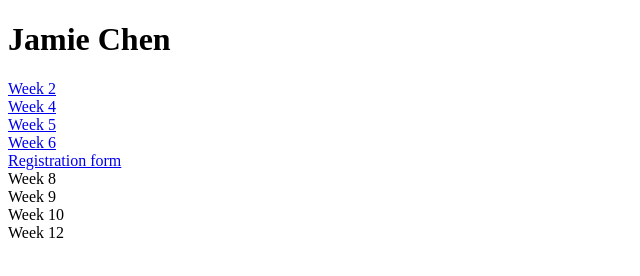
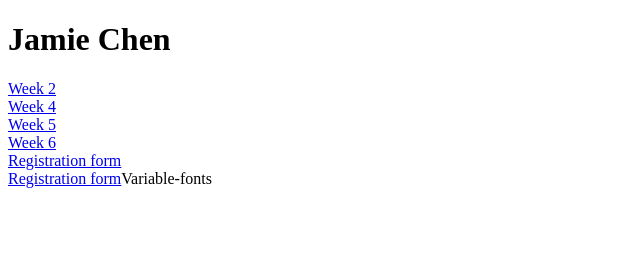
Before and after one commit to chenj741/core-lab-int-hsp20, a plain HTML site: page index.html in a window 1280 px wide. Shown: the whole page, without its empty margins (0-640 px from the left). Drawn offline with Linux system fonts and the light colour scheme.

Commit message:
made changes to the file directory

```diff
--- a/index.html
+++ b/index.html
@@ -14,10 +14,8 @@
 	<div class="box four"><a href="sessions/week5.html">Week 5</a></div>
 	<div class="box five"><a href="sessions/week6.html">Week 6</a></div>
 	<div class="box six"><a href="sessions/project2/1.html">Registration form</a></div>
-	<div class="box seven">Week 8</div>
-	<div class="box eight">Week 9</div>
-	<div class="box nine">Week 10</div>
-	<div class="box eleven">Week 12</div>
+	<div class="box seven"><a href="sessions/project2/variable-fonts.html">Registration form</a>Variable-fonts</div>
+
 	</div>
 
 </div>
```
Also changed, not shown: sessions/javascript.js (renamed from variablefonts/javascript.js), sessions/variable-fonts.css (renamed from variablefonts/variable-fonts.css), sessions/variable-fonts.html (renamed from variablefonts/variable-fonts.html), 1 other file.
